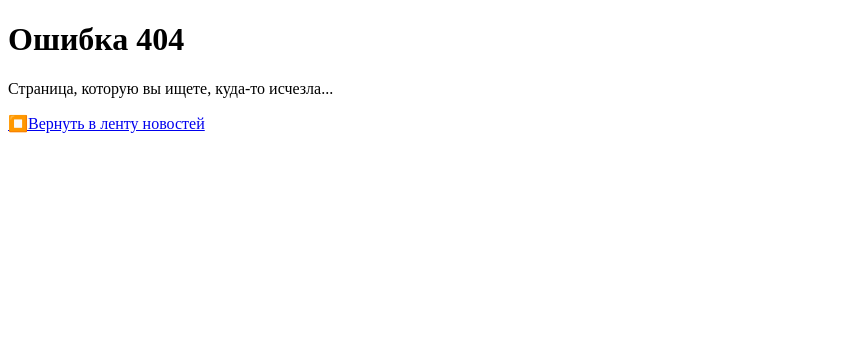
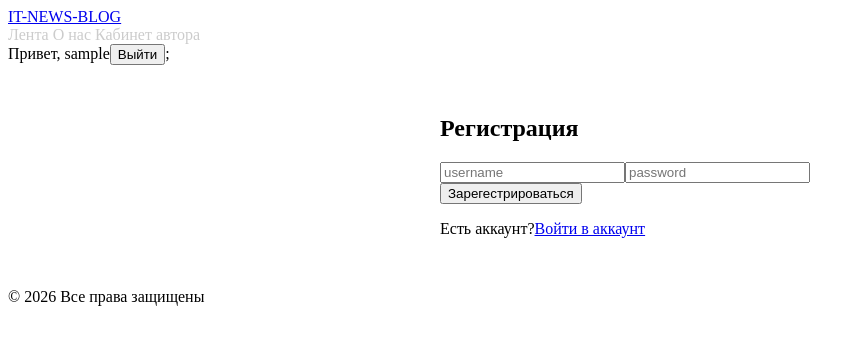
Before and after one commit to GrigoriySZ/ReactBlog, a React (Vite) app: page /register in a window 1280 px wide. Before the commit this address had no page. Shown: the top 344 px of the page, without its empty margins (0-865 px from the left). Built offline with nearby package versions, Linux system fonts and the light colour scheme; sample sign-in values are in the browser's storage.

Commit message:
add auth-feature

```diff
--- a/src/context/AuthContext.jsx
+++ b/src/context/AuthContext.jsx
@@ -3,7 +3,7 @@ import { createContext, useContext, useState, useEffect } from 'react';
 // Контектс - это "коробка" в которой будут лежать данные об авторизации
 const AuthContext = createContext(null);
 
-function AuthProvider( {childred} ) {
+export function AuthProvider( {children} ) {
 
     // Для хранения текущего вошедшего пользователя
     const [currentUser, setCurrentUser] = useState(() => {
@@ -11,6 +11,7 @@ function AuthProvider( {childred} ) {
         return savedUser ? JSON.parse(savedUser) : null;
     });
 
+    // Фуенкция для регистрация пользователя
     const register = (username, password) => {
         const users = JSON.parse(localStorage.getItem('users') || '[]');
         const userExists =  users.some(u => u.username === username);
@@ -23,22 +24,25 @@ function AuthProvider( {childred} ) {
             username,
             password
         };
+
         // Добавляем нового пользователя в список пользователей
         users.push(newUser);
+        console.log(users);
         // Перезаписываем список пользователей
         localStorage.setItem('users', JSON.stringify(users));
         return {success: true, message: 'Регистрация успешна'};
     };
 
+    // Функция логирования пользователя
     const login = (username, password) => {
-        const activeUsers = JSON.parse(localStorage.getItem('active_user') || '[]');
+        const activeUsers = JSON.parse(localStorage.getItem('users') || '[]');
         const activeUser = activeUsers.find(
             u => u.username === username &&
             u.password === password
         );
         if (activeUser) {
             setCurrentUser(activeUser);
-            localStorage.setItem('active_user', JSON.stringify(user));
+            localStorage.setItem('active_user', JSON.stringify(activeUser));
             return{success: true, message: 'Вы успешно вошли'};
         } else {
             return {
@@ -49,18 +53,22 @@ function AuthProvider( {childred} ) {
 
     };
 
+    // Функция разлогирования пользователя
     const logout = () => {
         setCurrentUser(null);
         localStorage.removeItem('active_user');
     };
 
     // Добавить проброс
+    return(
+        <AuthContext.Provider value={{ currentUser, register, login, logout }}>
+            {children}
+        </AuthContext.Provider>
+    );
 };
 
 // Создаем собственный хук для удобного использования контекста в
 // других компонентах
-function useAuth() {
+export function useAuth() {
     return useContext(AuthContext);
 }
-
-export default useAuth;
--- a/src/layouts/BlogLayout.jsx
+++ b/src/layouts/BlogLayout.jsx
@@ -1,8 +1,17 @@
-import { NavLink, Link, Outlet } from "react-router-dom";
+import { NavLink, Link, Outlet, useNavigate } from "react-router-dom";
+import { useAuth } from '../context/AuthContext';
 import './BlogLayout.css';
 
 function BlogLayout() {
     const setActiverClass = ({ isActive }) => isActive ? 'nav-link active' : 'nav-link';
+
+    const { currentUser, logout } = useAuth();
+    const navigate = useNavigate();
+
+    const handleLogoutClick = () => {
+        logout();
+        navigate('/news');
+    };
 
     return (
         <>
@@ -15,6 +24,17 @@ function BlogLayout() {
                         <NavLink to="/dashboard/profile" className={setActiverClass}>
                             Кабинет автора
                         </NavLink>
+                        {/* БЛОК АВТОРИЗАЦИИ */}
+                        <div>
+                            { currentUser ? (
+                                <>
+                                    <span>Привет, {currentUser.username}</span>
+                                    <button onClick={handleLogoutClick}>Выйти</button>
+                                </>
+                            ) : (
+                                <Link to='/Login'>Войти</Link>
+                            )};
+                        </div>
                     </nav>
                 </div>
             </header>
--- a/src/layouts/ProtectedRoute.jsx
+++ b/src/layouts/ProtectedRoute.jsx
@@ -5,7 +5,8 @@ function ProtectedRoute({ children }) {
 
     // Записываем, откуда пришел пользователья
     const location = useLocation();
-    const currentUser = useAuth();
+    const { currentUser } = useAuth();
+    console.log(currentUser);
 
     // ЕСЛИ ПОЛЬЗОВАТЕЛЬ НЕ АВТОРИЗОАН
     if (!currentUser) {
--- a/src/main.jsx
+++ b/src/main.jsx
@@ -9,8 +9,13 @@ import NewsFeed from './pages/NewsFeed';
 import Profile from './pages/Profile';
 import Settings from './pages/Settings';
 import NotFound from './pages/NotFound';
+import Login from './pages/Login';
+import Register from './pages/Register';
+import ProtectedRoute from './layouts/ProtectedRoute';
+import { AuthProvider } from './context/AuthContext';
 
 createRoot(document.getElementById('root')).render(
+  <AuthProvider>
     <Router>
       <Routes>
         {/* ПРАВИЛО РЕДИРЕКТА: Если пользователь зашел на сайт ("/")
@@ -23,7 +28,14 @@ createRoot(document.getElementById('root')).render(
           <Route path='about' element={<About />} />
           {/* news/42 news/js-article и т.д. */}
           <Route path='news/:articleId' element={<ArticlePage />} />
-        <Route path='dashboard' element={<Dashboard />}>
+          <Route path='login' element={<Login />} />
+          <Route path='register' element={<Register />} />
+          {/* ЗАЩИЩЕННЫЙ ROUTE КАБИНЕТА */}
+          <Route path='dashboard' element={
+            <ProtectedRoute>
+              <Dashboard />
+            </ProtectedRoute>
+            }>
             {/* .../dashboard/profile */}
             <Route path='profile' element={<Profile />} />
             {/* .../dashboard/settings */}
@@ -33,4 +45,5 @@ createRoot(document.getElementById('root')).render(
         <Route path='*' element={<NotFound />} />
       </Routes>
     </Router>
+  </AuthProvider>
 );
--- a/src/pages/Login.jsx
+++ b/src/pages/Login.jsx
@@ -0,0 +1,72 @@
+import { useState } from "react";
+import { useNavigate, useLocation, Link } from "react-router-dom";
+import { useAuth } from '../context/AuthContext'
+
+function Login() {
+    // Создаем хуки состояний
+    const [username, setUsername] = useState('');
+    const [password, setPassword] = useState('');
+    const [error, setError] = useState('');
+
+    const { login } = useAuth();
+    const navigate = useNavigate();
+    const location = useLocation();
+
+    // Проверям изначальную локацию пользователя
+    // Если шел в кабинет после авторизации - вернум в кабинет;
+    // Если зашел на страницу логина сам - перенаправим на страницу news
+    const fromPage = location.state?.from?.pathname || '/news';
+
+    const handlerSubmit = (e) => {
+        e.prevenDefault();
+        setError('');  // Сброс старых ошибок
+
+        if (!username.trim() || !password.trim()) {
+            setError('Все поля должны быть заполнены');
+            return;
+        }
+
+        const result = login(username, password);
+
+        // Проверка логирования
+        if (result.success) {
+            // Перенаправляме туда, куда шел изначально
+            navigate(fromPage, { replace: true });
+        } else {
+            setError(result.message);
+        }
+    };
+
+    return (
+        <div style={{
+            maxWidth: '400px',
+            margin: '50px auto'
+        }}>
+            <h2>Войти в аккаунт</h2>
+            {error && <p style={{ color: "red" }}>{error}</p>}
+            <form onSubmit={handlerSubmit}>
+                <input
+                    type="text"
+                    placeholder="username"
+                    value={username}
+                    onChange={(e) => setUsername(e.target.value)}
+                />
+                <input
+                    type="password"
+                    placeholder="password"
+                    value={password}
+                    onChange={(e) => setPassword(e.target.value)}
+                />
+                <button type="submit">
+                    Войти
+                </button>
+            </form>
+            <p>
+                Ещё нет аккаунте?
+                <Link to='/register'>Зарегестрироваться</Link>
+            </p>
+        </div>
+    );
+}
+
+export default Login;
--- a/src/pages/Register.jsx
+++ b/src/pages/Register.jsx
@@ -0,0 +1,72 @@
+import { useState } from "react";
+import { useNavigate, useLocation, Link } from "react-router-dom";
+import { useAuth } from '../context/AuthContext'
+
+function Register() {
+    // Создаем хуки состояний
+    const [username, setUsername] = useState('');
+    const [password, setPassword] = useState('');
+    const [message, setMessage] = useState('');
+    const [error, setError] = useState('');
+
+    const { register } = useAuth();
+    const navigate = useNavigate();
+    const location = useLocation();
+
+    const handlerSubmit = (e) => {
+        e.prevenDefault();
+        setError('');  // Сброс старых ошибок
+        setMessage('');
+
+        if (!username.trim() || !password.trim()) {
+            setError('Все поля должны быть заполнены');
+            return;
+        }
+
+        const result = register(username, password);
+
+        // Проверка регистрации
+        if (result.success) {
+            setMessage(result.message);
+            setTimeout(() => {
+                navigate('/login');
+            }, 2000);
+        } else {
+            setError(result.message);
+        }
+    };
+
+    return (
+        <div style={{
+            maxWidth: '400px',
+            margin: '50px auto'
+        }}>
+            <h2>Регистрация</h2>
+            {error && <p style={{ color: "red" }}>{error}</p>}
+            {message && <p style={{ color: "green" }}>{message}</p>}
+            <form onSubmit={handlerSubmit}>
+                <input
+                    type="text"
+                    placeholder="username"
+                    value={username}
+                    onChange={(e) => setUsername(e.target.value)}
+                />
+                <input
+                    type="password"
+                    placeholder="password"
+                    value={password}
+                    onChange={(e) => setPassword(e.target.value)}
+                />
+                <button type="submit">
+                    Зарегестрироваться
+                </button>
+            </form>
+            <p>
+                Есть аккаунт?
+                <Link to='/login'>Войти в аккаунт</Link>
+            </p>
+        </div>
+    );
+}
+
+export default Register;
```
Lines whose indentation alone changed are shown as unchanged.
